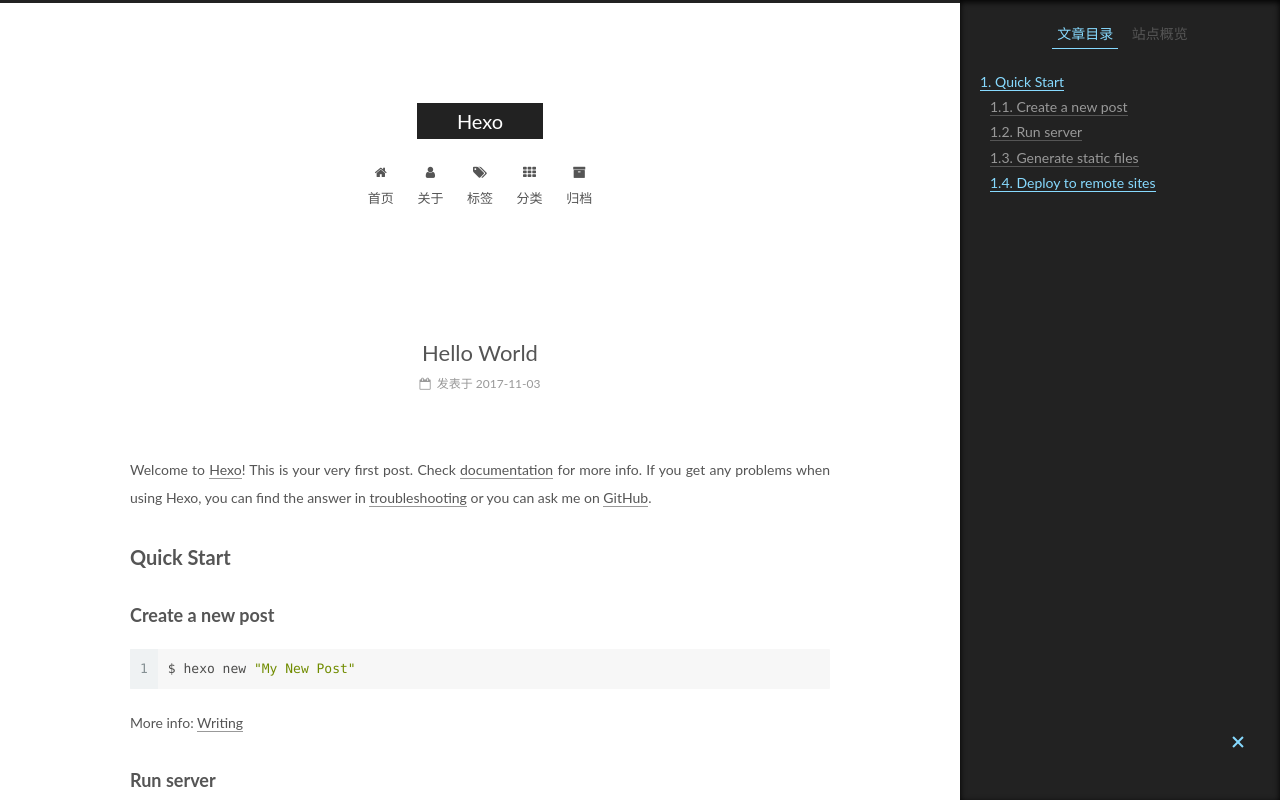
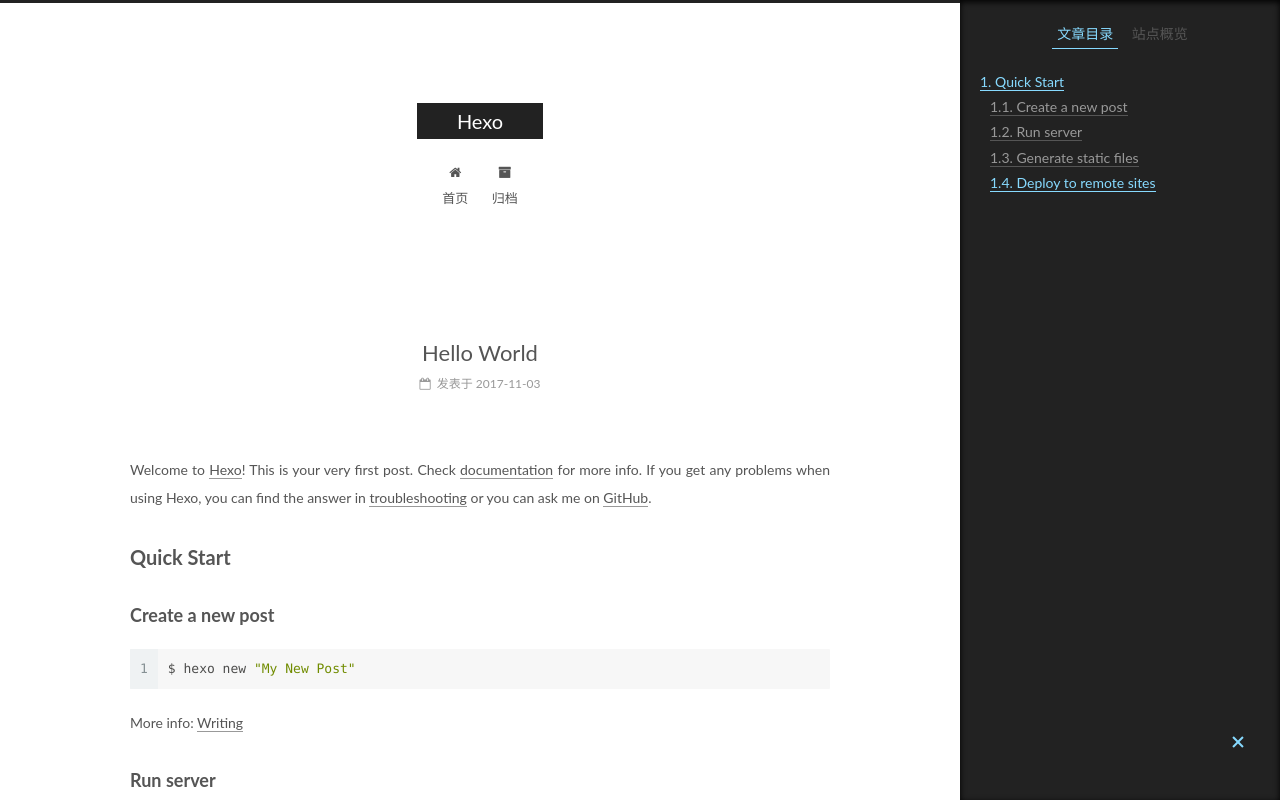
Before and after one commit to caiyl/caiyl.github.io, a plain HTML site: page 2017/11/03/hello-world/index.html in a window 1280 px wide. Shown: the top 800 px of the page. Drawn offline with Linux system fonts and the light colour scheme.

Commit message:
Site updated: 2017-11-04 01:34:03

```diff
--- a/2017/11/03/hello-world/index.html
+++ b/2017/11/03/hello-world/index.html
@@ -186,36 +186,6 @@
               <i class="menu-item-icon fa fa-fw fa-home"></i> <br />
 
             首页
-          </a>
-        </li>
-
-
-        <li class="menu-item menu-item-about">
-          <a href="/about/" rel="section">
-
-              <i class="menu-item-icon fa fa-fw fa-user"></i> <br />
-
-            关于
-          </a>
-        </li>
-
-
-        <li class="menu-item menu-item-tags">
-          <a href="/tags/" rel="section">
-
-              <i class="menu-item-icon fa fa-fw fa-tags"></i> <br />
-
-            标签
-          </a>
-        </li>
-
-
-        <li class="menu-item menu-item-categories">
-          <a href="/categories/" rel="section">
-
-              <i class="menu-item-icon fa fa-fw fa-th"></i> <br />
-
-            分类
           </a>
         </li>
 
--- a/css/main.css
+++ b/css/main.css
@@ -1822,7 +1822,7 @@
   width: 4px;
   height: 4px;
   border-radius: 50%;
-  background: #95b07e;
+  background: #ff5bff;
 }
 .links-of-blogroll {
   font-size: 13px;
```
Also changed, not shown: archives/2017/11/index.html (+0 -30 lines), archives/2017/index.html (+0 -30 lines), archives/index.html (+0 -30 lines), index.html (+0 -30 lines).
